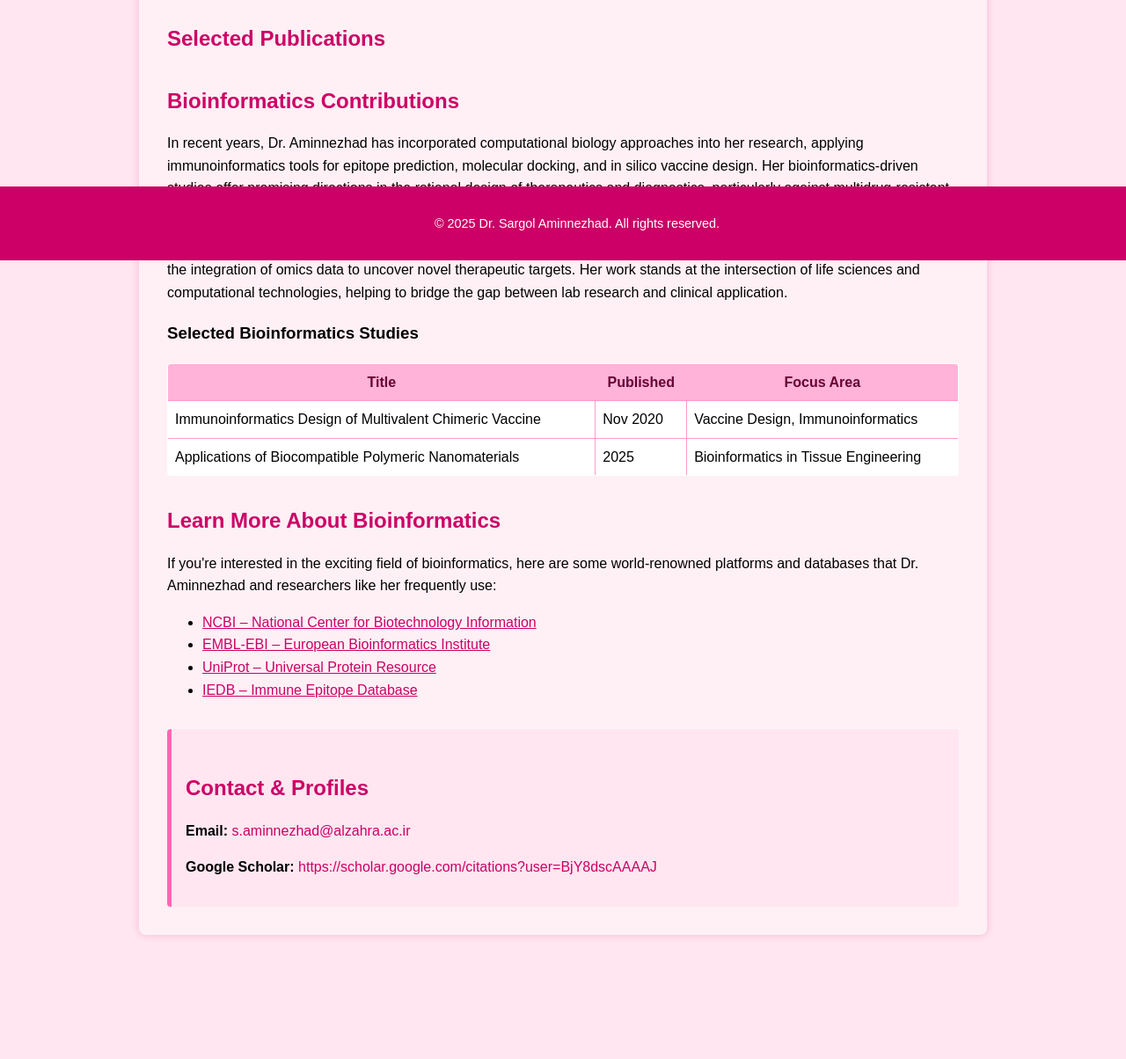
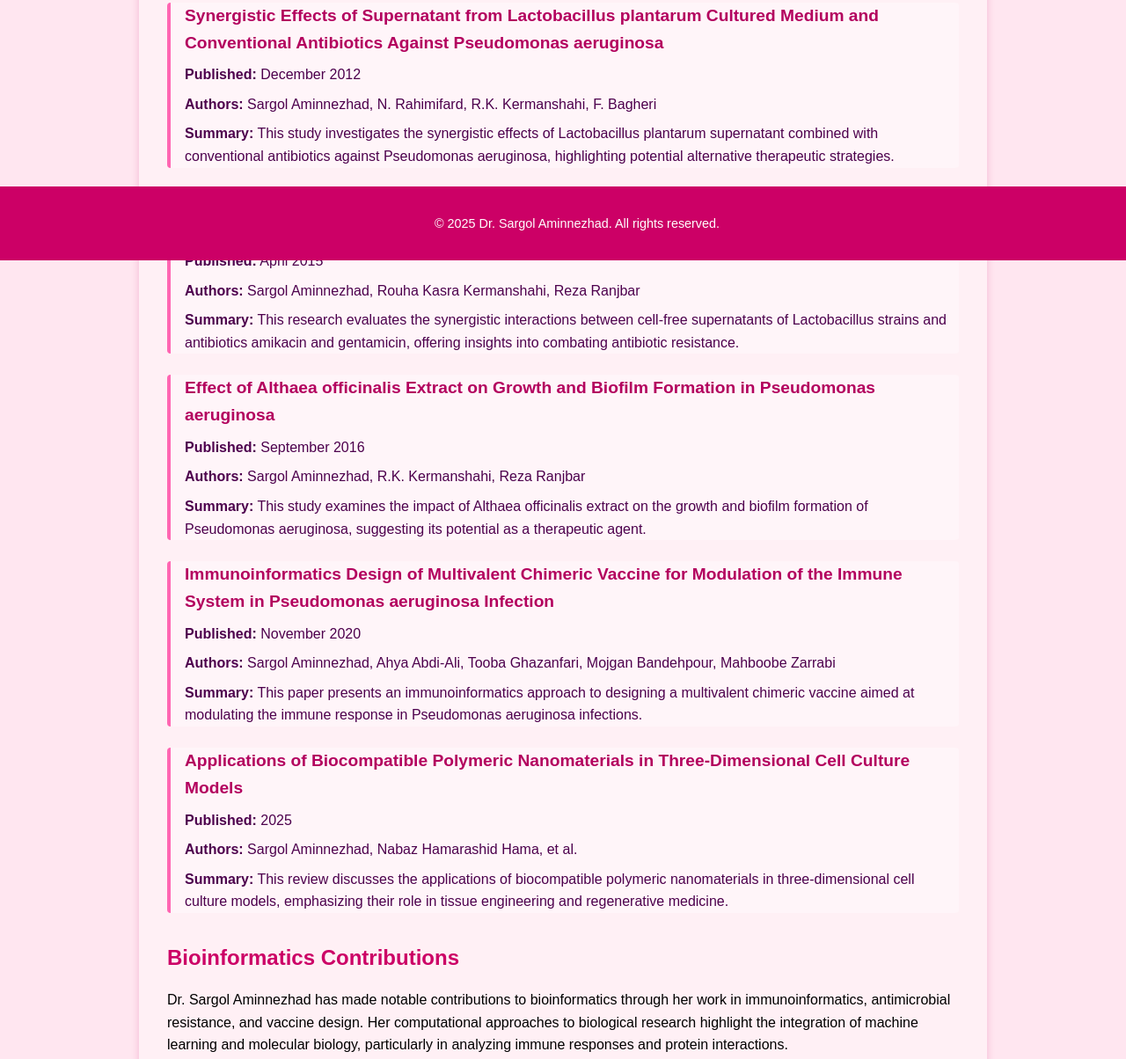
Before and after one commit to RonakCancerPredictor/first_article, a plain HTML site: page index.html in a window 1280 px wide. Shown: the part 504-1708 px from the top of the page at 88% size. Before the commit the page ends 1599 px from the top, so only its background shows below. Drawn offline with Linux system fonts and the light colour scheme.

Commit message:
Update index.html

```diff
--- a/index.html
+++ b/index.html
@@ -139,18 +139,51 @@
 <main>
     <section>
         <h2>Biography</h2>
-        <p>Dr. Sargol Aminnezhad is a distinguished Iranian scientist known for her work in biotechnology, microbiology, and immunoinformatics. She currently serves as a faculty member in the Department of Microbiology at Alzahra University in Tehran. Her research focuses on harnessing the power of beneficial microbes, designing novel vaccine candidates using bioinformatics tools, and exploring plant-based antimicrobial agents. Dr. Aminnezhad’s work has contributed to the development of innovative treatments and prevention strategies for antibiotic-resistant bacterial infections. Her publications demonstrate a strong interdisciplinary approach, integrating laboratory microbiology with advanced computational biology techniques.</p>
+        <p>Dr. Sargol Aminnezhad is a dedicated researcher specializing in biotechnology and microbiology. She is currently affiliated with the Department of Microbiology at Alzahra University in Tehran, Iran. Her research interests encompass molecular biology, immunoinformatics, antimicrobial agents, and vaccine design. Dr. Aminnezhad has contributed significantly to the scientific community through her publications and collaborative research efforts.</p>
     </section>
 
     <section>
         <h2>Selected Publications</h2>
-        <!-- (Existing publication blocks go here — unchanged) -->
+
+        <div class="publication">
+            <h3>Synergistic Effects of Supernatant from Lactobacillus plantarum Cultured Medium and Conventional Antibiotics Against Pseudomonas aeruginosa</h3>
+            <p><strong>Published:</strong> December 2012</p>
+            <p><strong>Authors:</strong> Sargol Aminnezhad, N. Rahimifard, R.K. Kermanshahi, F. Bagheri</p>
+            <p><strong>Summary:</strong> This study investigates the synergistic effects of Lactobacillus plantarum supernatant combined with conventional antibiotics against Pseudomonas aeruginosa, highlighting potential alternative therapeutic strategies.</p>
+        </div>
+
+        <div class="publication">
+            <h3>Evaluation of Synergistic Interactions Between Cell-Free Supernatant of Lactobacillus Strains and Amikacin and Gentamicin Against Pseudomonas aeruginosa</h3>
+            <p><strong>Published:</strong> April 2015</p>
+            <p><strong>Authors:</strong> Sargol Aminnezhad, Rouha Kasra Kermanshahi, Reza Ranjbar</p>
+            <p><strong>Summary:</strong> This research evaluates the synergistic interactions between cell-free supernatants of Lactobacillus strains and antibiotics amikacin and gentamicin, offering insights into combating antibiotic resistance.</p>
+        </div>
+
+        <div class="publication">
+            <h3>Effect of Althaea officinalis Extract on Growth and Biofilm Formation in Pseudomonas aeruginosa</h3>
+            <p><strong>Published:</strong> September 2016</p>
+            <p><strong>Authors:</strong> Sargol Aminnezhad, R.K. Kermanshahi, Reza Ranjbar</p>
+            <p><strong>Summary:</strong> This study examines the impact of Althaea officinalis extract on the growth and biofilm formation of Pseudomonas aeruginosa, suggesting its potential as a therapeutic agent.</p>
+        </div>
+
+        <div class="publication">
+            <h3>Immunoinformatics Design of Multivalent Chimeric Vaccine for Modulation of the Immune System in Pseudomonas aeruginosa Infection</h3>
+            <p><strong>Published:</strong> November 2020</p>
+            <p><strong>Authors:</strong> Sargol Aminnezhad, Ahya Abdi-Ali, Tooba Ghazanfari, Mojgan Bandehpour, Mahboobe Zarrabi</p>
+            <p><strong>Summary:</strong> This paper presents an immunoinformatics approach to designing a multivalent chimeric vaccine aimed at modulating the immune response in Pseudomonas aeruginosa infections.</p>
+        </div>
+
+        <div class="publication">
+            <h3>Applications of Biocompatible Polymeric Nanomaterials in Three-Dimensional Cell Culture Models</h3>
+            <p><strong>Published:</strong> 2025</p>
+            <p><strong>Authors:</strong> Sargol Aminnezhad, Nabaz Hamarashid Hama, et al.</p>
+            <p><strong>Summary:</strong> This review discusses the applications of biocompatible polymeric nanomaterials in three-dimensional cell culture models, emphasizing their role in tissue engineering and regenerative medicine.</p>
+        </div>
     </section>
 
     <section>
         <h2>Bioinformatics Contributions</h2>
-        <p>In recent years, Dr. Aminnezhad has incorporated computational biology approaches into her research, applying immunoinformatics tools for epitope prediction, molecular docking, and in silico vaccine design. Her bioinformatics-driven studies offer promising directions in the rational design of therapeutics and diagnostics, particularly against multidrug-resistant pathogens. This approach reduces reliance on trial-and-error experimentation and accelerates the discovery process.</p>
-        <p>She has also co-authored studies involving the modeling of 3D protein structures, prediction of immune system responses, and the integration of omics data to uncover novel therapeutic targets. Her work stands at the intersection of life sciences and computational technologies, helping to bridge the gap between lab research and clinical application.</p>
+        <p>Dr. Sargol Aminnezhad has made notable contributions to bioinformatics through her work in immunoinformatics, antimicrobial resistance, and vaccine design. Her computational approaches to biological research highlight the integration of machine learning and molecular biology, particularly in analyzing immune responses and protein interactions.</p>
 
         <h3>Selected Bioinformatics Studies</h3>
         <table>
@@ -178,7 +211,6 @@
 
     <section>
         <h2>Learn More About Bioinformatics</h2>
-        <p>If you're interested in the exciting field of bioinformatics, here are some world-renowned platforms and databases that Dr. Aminnezhad and researchers like her frequently use:</p>
         <ul>
             <li><a href="https://www.ncbi.nlm.nih.gov" target="_blank" rel="noopener noreferrer">NCBI – National Center for Biotechnology Information</a></li>
             <li><a href="https://www.ebi.ac.uk" target="_blank" rel="noopener noreferrer">EMBL-EBI – European Bioinformatics Institute</a></li>
```
